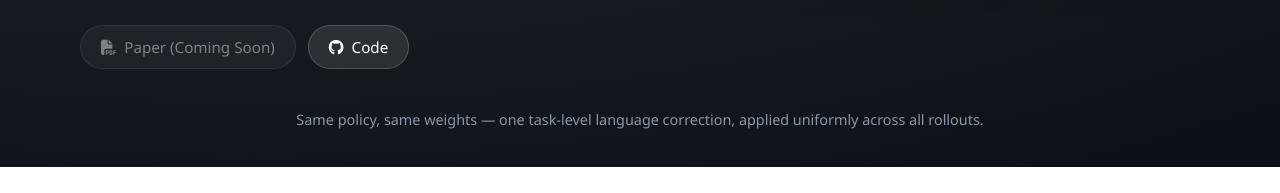
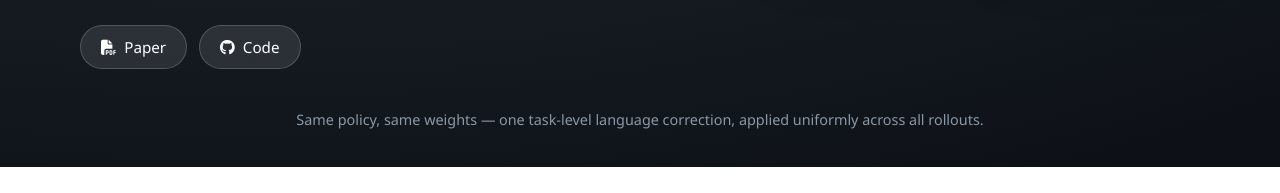
Before and after one commit to correctvla/correctvla.github.io, a plain HTML site: page index.html in a window 1280 px wide. Shown: the part 331-524 px from the top of the page. Drawn offline with nearby package versions, Linux system fonts and the light colour scheme; some icons are missing; a web font is replaced by a local one.

Commit message:
Link Paper button to arXiv PDF

```diff
--- a/index.html
+++ b/index.html
@@ -38,8 +38,8 @@
       <p class="cv-affil">Carnegie Mellon University</p>
 
       <div class="cv-buttons">
-        <a class="cv-btn is-disabled" href="#" aria-disabled="true">
-          <i class="fas fa-file-pdf"></i><span>Paper (Coming Soon)</span>
+        <a class="cv-btn" href="https://arxiv.org/pdf/2608.29967">
+          <i class="fas fa-file-pdf"></i><span>Paper</span>
         </a>
         <a class="cv-btn" href="https://github.com/owenk3/correct_vla">
           <i class="fab fa-github"></i><span>Code</span>
```
